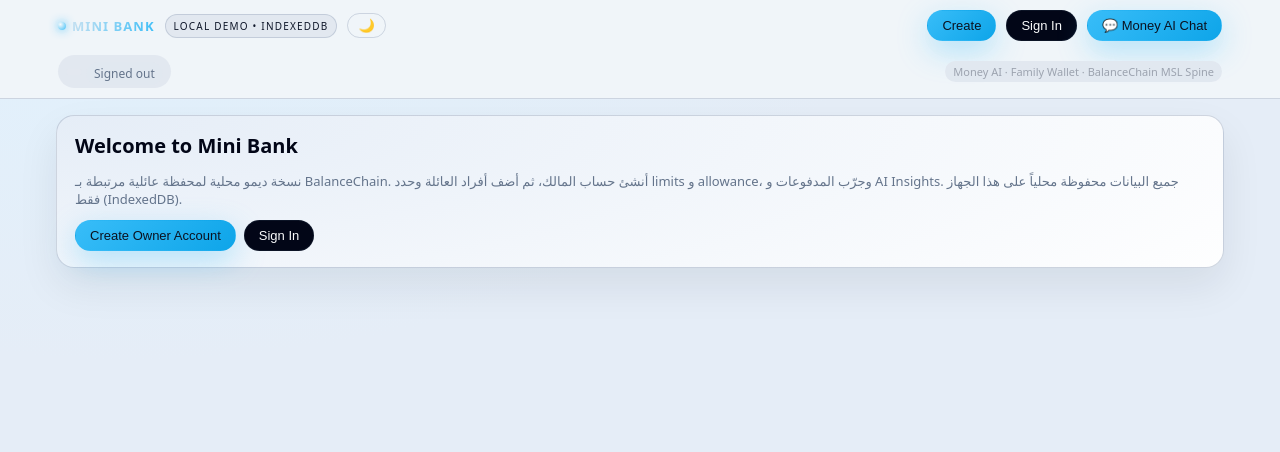
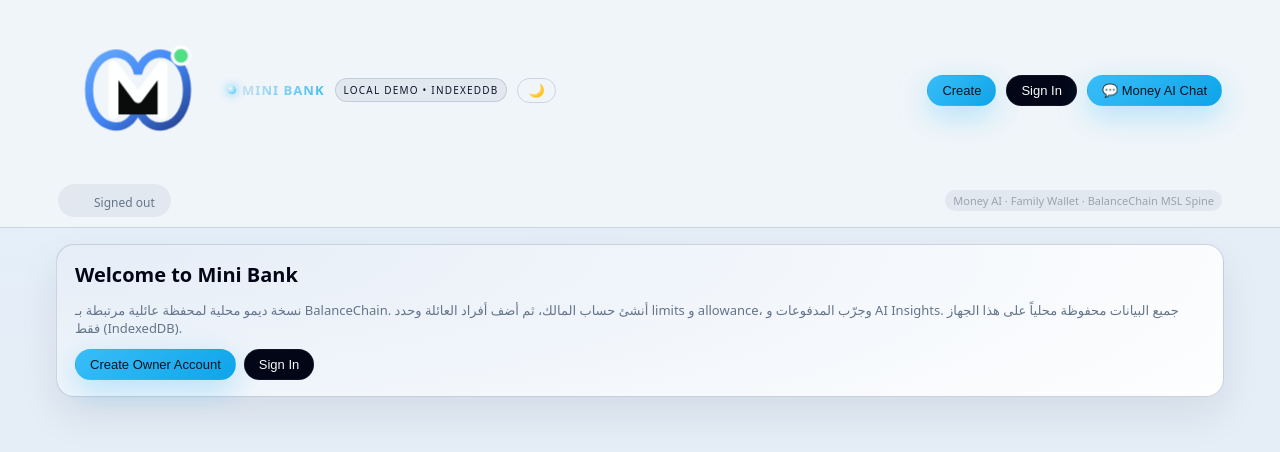
Before and after one commit to alsultanqa/mini, a plain HTML site: page index.html in a window 1280 px wide. Drawn offline with Linux system fonts and the light colour scheme.

Commit message:
index.html

```diff
--- a/index.html
+++ b/index.html
@@ -1,6 +1,7 @@
 <!DOCTYPE html>
 <html lang="en">
 <head>
+
   <meta charset="utf-8"/>
   <meta name="viewport" content="width=device-width, initial-scale=1"/>
   <title>Mini Bank – Family Wallet Demo</title>
@@ -771,6 +772,53 @@
 <body class="owner-mode">
   <header>
     <div class="header-inner">
+      <style>
+  .mini-icon {
+    width: 160px;
+    animation: breathe 4s ease-in-out infinite;
+  }
+  .ai-dot {
+    animation: pulse 1.8s infinite;
+    transform-origin: center;
+  }
+
+  @keyframes breathe {
+    0%,100% { transform: scale(1); opacity: 1; }
+    50% { transform: scale(1.04); opacity: 0.92; }
+  }
+
+  @keyframes pulse {
+    0% { transform: scale(1); }
+    50% { transform: scale(1.35); }
+    100% { transform: scale(1); }
+  }
+</style>
+
+<svg class="mini-icon" viewBox="0 0 200 200">
+  <defs>
+    <linearGradient id="g1" x1="0%" y1="0%" x2="100%" y2="100%">
+      <stop offset="0%" stop-color="#60A5FA"/>
+      <stop offset="50%" stop-color="#3B82F6"/>
+      <stop offset="100%" stop-color="#1E3A8A"/>
+    </linearGradient>
+  </defs>
+
+  <path d="M40 100
+           C40 50, 90 40, 100 80
+           C110 40, 160 50, 160 100
+           C160 150, 110 160, 100 120
+           C90 160, 40 150, 40 100Z"
+        fill="none" stroke="url(#g1)" stroke-width="10"
+        stroke-linecap="round"/>
+
+  <path d="M70 130 V70 L100 110 L130 70 V130"
+        stroke="white" stroke-width="12"
+        stroke-linecap="round" stroke-linejoin="round"/>
+
+  <circle class="ai-dot" cx="150" cy="60" r="10"
+          fill="#4ADE80" stroke="white" stroke-width="4"/>
+</svg>
+
       <div class="brand">
         <span class="brand-dot"></span>
         <span>Mini Bank</span>
```
